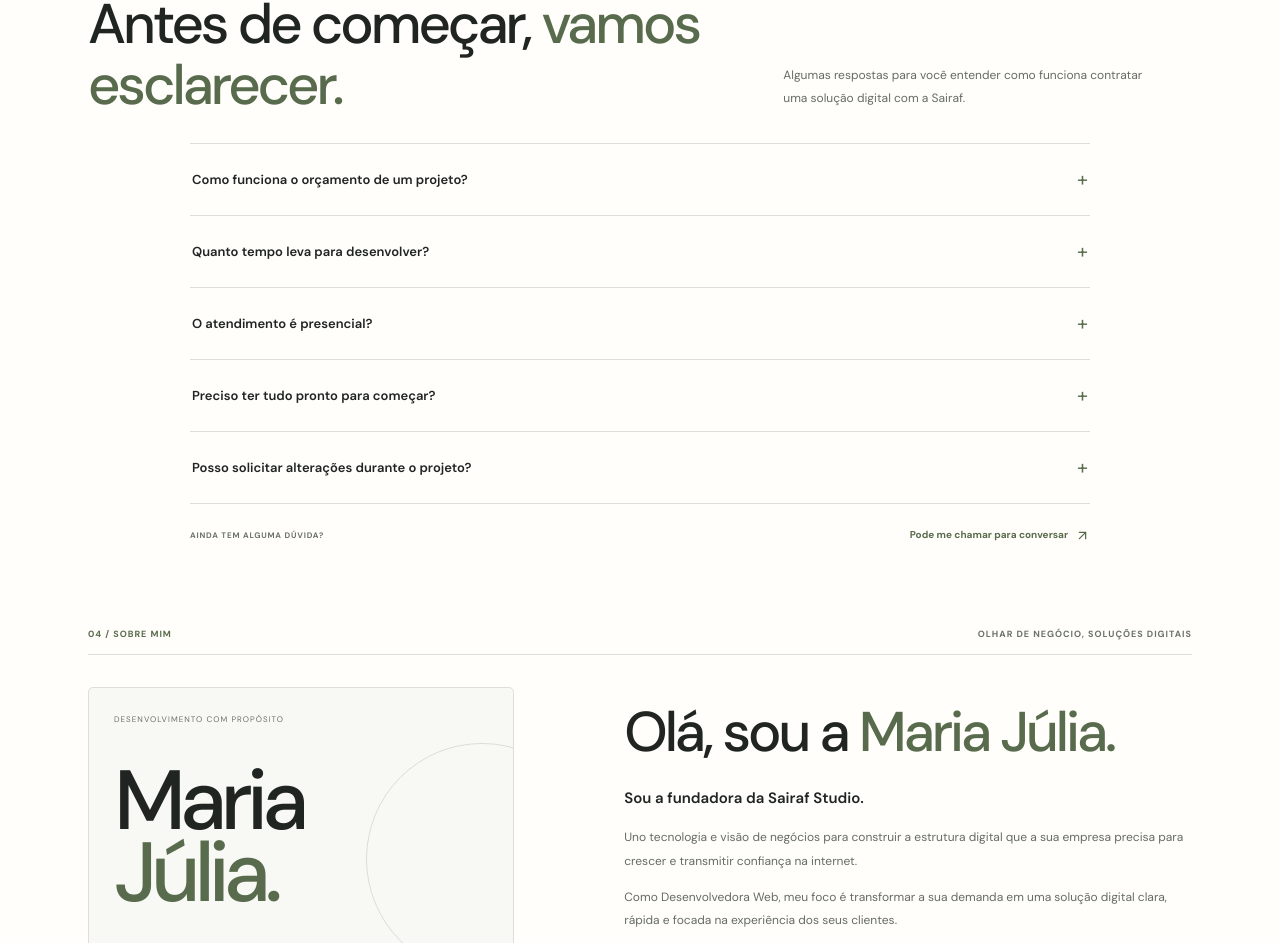
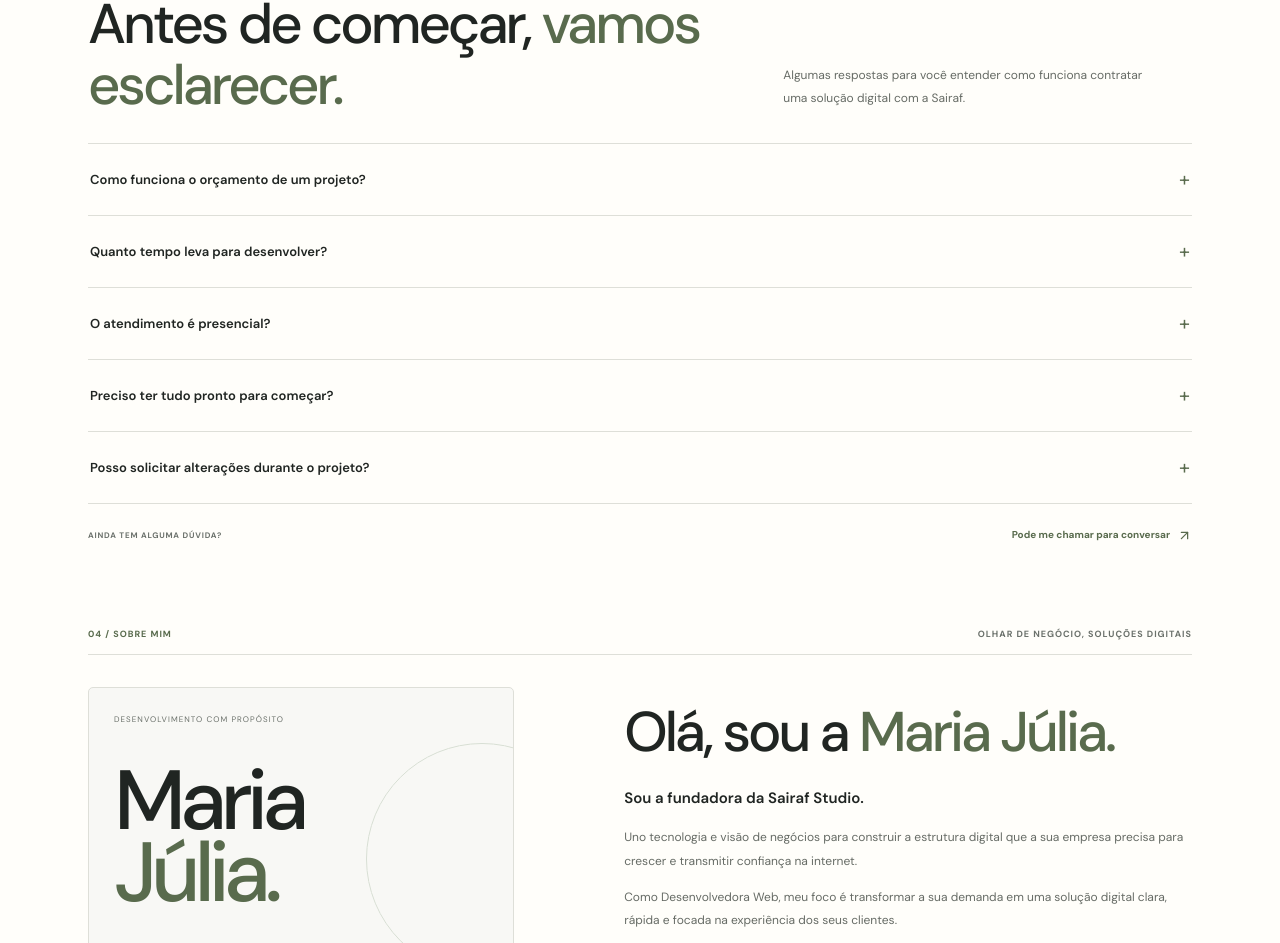
Before and after one commit to majufrss/sairafstudio, a Next.js app: page / in a window 1280 px wide. Shown: the part 2115-3058 px from the top of the page. Built offline with nearby package versions, Linux system fonts and the light colour scheme.

Commit message:
Align FAQ content with section grid

```diff
--- a/app/page.module.css
+++ b/app/page.module.css
@@ -53,14 +53,14 @@
 .faq{padding-top:58px;padding-bottom:68px}
 .faqIntro{display:grid;grid-template-columns:minmax(0,1fr) minmax(0,.62fr);gap:36px;align-items:end;padding-top:30px}
 .faqIntro>p{font-size:12px;line-height:1.9;color:#666b65;margin:0 0 5px;max-width:360px}
-.faqList{max-width:900px;margin:28px auto 0;border-top:1px solid var(--line)}
+.faqList{max-width:1104px;margin:28px auto 0;border-top:1px solid var(--line)}
 .faqList details{border-bottom:1px solid var(--line)}
 .faqList summary{display:flex;align-items:center;justify-content:space-between;gap:20px;padding:19px 2px;cursor:pointer;list-style:none;font-size:13px;font-weight:600}
 .faqList summary::-webkit-details-marker{display:none}
 .faqList summary span{flex:none;color:var(--green);font-size:20px;font-weight:400;transition:transform .2s}
 .faqList details[open] summary span{transform:rotate(45deg)}
 .faqList details p{max-width:760px;margin:0;padding:0 35px 20px 2px;font-size:11px;line-height:1.9;color:#666b65}
-.faqCta{max-width:900px;margin:23px auto 0;display:flex;align-items:center;justify-content:space-between;gap:15px;flex-wrap:wrap}
+.faqCta{max-width:1104px;margin:23px auto 0;display:flex;align-items:center;justify-content:space-between;gap:15px;flex-wrap:wrap}
 .faqCta>span{font-size:8px;letter-spacing:.1em;color:var(--muted);font-weight:700}
 .faqCta a{display:inline-flex;align-items:center;gap:7px;color:var(--green);font-size:10px;font-weight:650}
 @media(max-width:760px){.faq{padding-top:42px;padding-bottom:45px}.faqIntro{grid-template-columns:minmax(0,1fr);gap:12px;padding-top:24px}.faqList{margin-top:20px}.faqList summary{font-size:12px;padding:17px 1px}.faqList details p{padding-right:8px}.faqCta{align-items:flex-start;flex-direction:column;gap:9px}}
```
